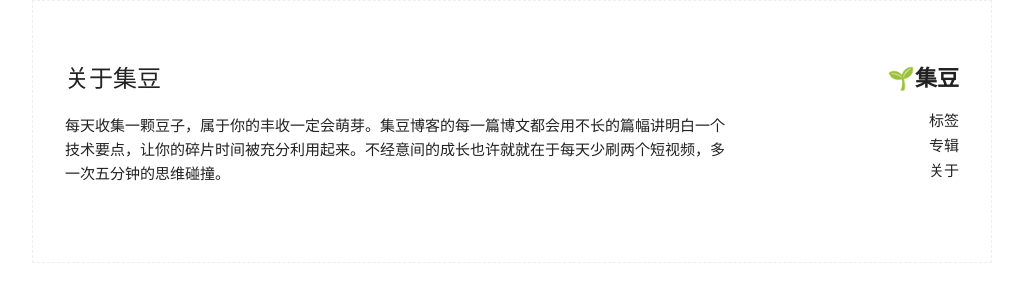
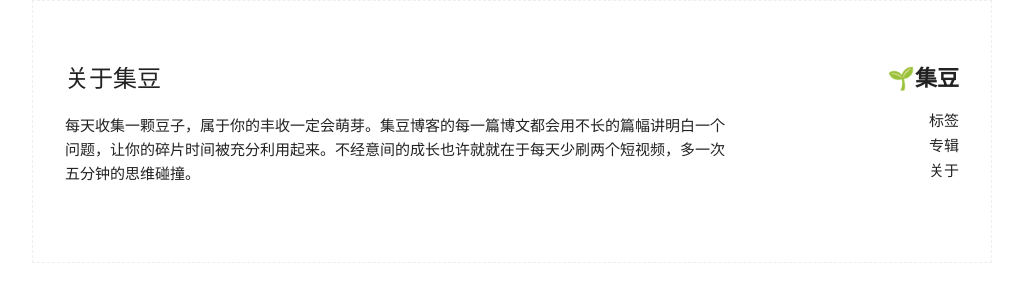
Before and after one commit to polybean/polybean.github.io-2019, a Jekyll site: the page built from about.md, in a window 1280 px wide. Shown: the top 302 px of the page, without its empty margins (128-1151 px from the left). Built offline with Jekyll 4.4.1, drawn with Linux system fonts in a browser that asks for light colours.

Commit message:
Update wording

```diff
--- a/about.md
+++ b/about.md
@@ -4,4 +4,4 @@ title: 关于集豆
 permalink: /about/
 ---
 
-每天收集一颗豆子，属于你的丰收一定会萌芽。集豆博客的每一篇博文都会用不长的篇幅讲明白一个技术要点，让你的碎片时间被充分利用起来。不经意间的成长也许就就在于每天少刷两个短视频，多一次五分钟的思维碰撞。
+每天收集一颗豆子，属于你的丰收一定会萌芽。集豆博客的每一篇博文都会用不长的篇幅讲明白一个问题，让你的碎片时间被充分利用起来。不经意间的成长也许就就在于每天少刷两个短视频，多一次五分钟的思维碰撞。
```
